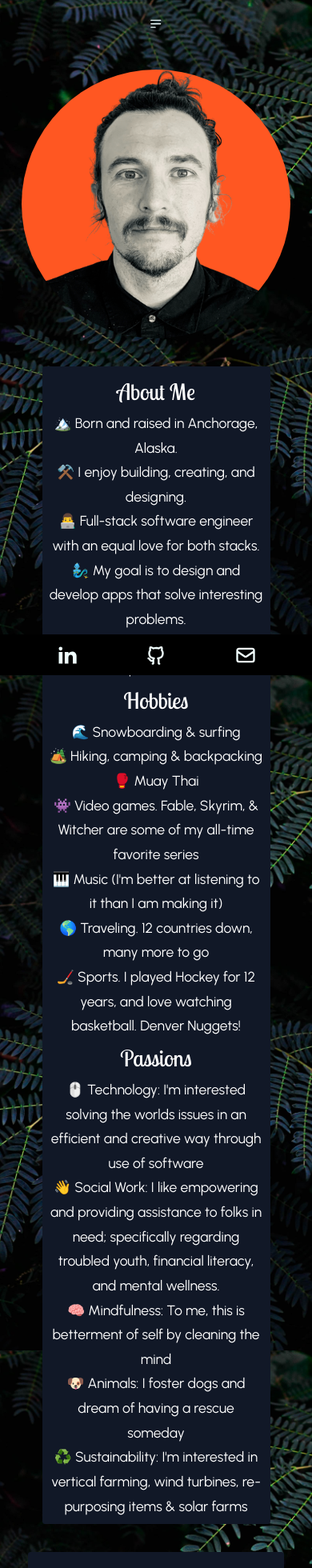
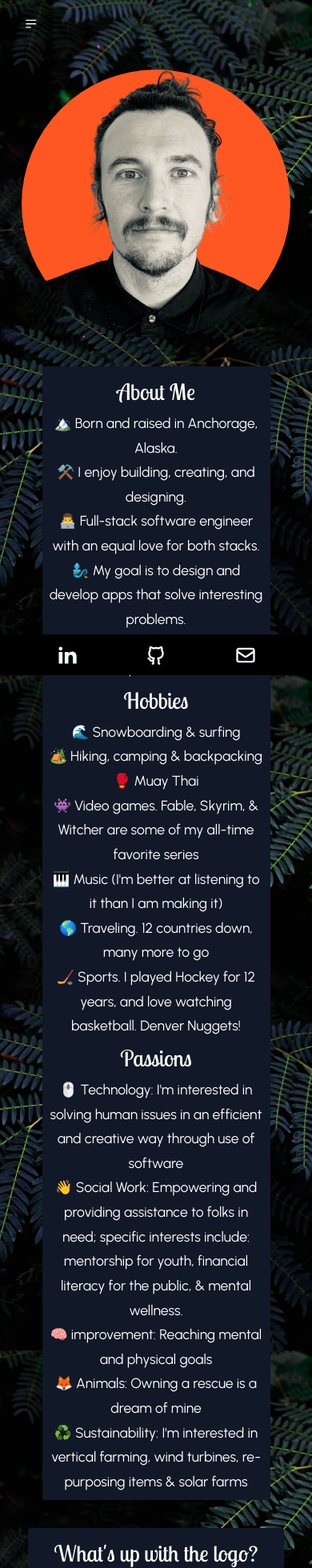
Before and after one commit to chalonlubin/chalonlubin.com, a React (Create React App) app: page /about in a window 390 px wide. Shown: the top 1960 px of the page at 80% size. Built offline with nearby package versions, Linux system fonts and the light colour scheme.

Commit message:
Update navbar hamburger location and font, add padding to hero on mobile, adjust about me content

```diff
--- a/src/components/Navbar.js
+++ b/src/components/Navbar.js
@@ -19,7 +19,7 @@ function Navbar() {
         ></img>
         <p> | Chalon.dev</p>
       </NavLink>
-      <div className="hamburger dropdown">
+      <div className="hamburger dropdown mx-5">
         <label tabIndex={0} className="btn btn-ghost btn-circle">
           <svg
             xmlns="http://www.w3.org/2000/svg"
@@ -38,7 +38,7 @@ function Navbar() {
         </label>
         <ul
           tabIndex={0}
-          className="menu menu-compact dropdown-content mt-3 p-2 shadow bg-gray-600 rounded-box w-52"
+          className=" dropdown-content flex flex-col mx-3 p-2 shadow bg-gray-900/90 rounded-box"
         >
           <li>
             <NavLink to="/" className="home-link">
--- a/src/routes/About.js
+++ b/src/routes/About.js
@@ -51,20 +51,19 @@ function About() {
           <h2 className="About-title">Passions</h2>
           <ul>
             <li>
-              🖱️ Technology: I'm interested solving the worlds issues in an
+              🖱️ Technology: I'm interested in solving human issues in an
               efficient and creative way through use of software
             </li>
             <li>
-              👋 Social Work: I like empowering and providing assistance to
-              folks in need; specifically regarding troubled youth, financial
-              literacy, and mental wellness.
+              👋 Social Work: Empowering and providing assistance to
+              folks in need; specific interests include: mentorship for youth, financial
+              literacy for the public, & mental wellness.
             </li>
             <li>
-              🧠 Mindfulness: To me, this is betterment of self by cleaning the
-              mind
+              🧠 improvement: Reaching mental and physical goals
             </li>
             <li>
-              🐶 Animals: I foster dogs and dream of having a rescue someday
+              🦊 Animals: Owning a rescue is a dream of mine
             </li>
             <li>
               ♻️ Sustainability: I'm interested in vertical farming, wind
--- a/src/sass/Home.scss
+++ b/src/sass/Home.scss
@@ -7,6 +7,8 @@
   text-align: center;
   justify-content: center;
   align-items: center;
+  padding: 2%;
+  margin: 2%;
   p {
     font-size: 1.5rem;
     font-weight: bold;
--- a/src/sass/Navbar.scss
+++ b/src/sass/Navbar.scss
@@ -17,7 +17,6 @@
     flex-direction: row;
     @media screen and (max-width: 780px) {
       display: none;
-      flex-direction: column;
     }
   }
   .logo-image {
@@ -29,6 +28,7 @@
     display: none;
     @media screen and (max-width: 780px) {
       display: block;
+      font-family: $para-font;
     }
   }
   .nav-list {
@@ -63,5 +63,6 @@
 
   @media screen and (max-width: 780px) {
     flex-direction: column;
+    align-items: flex-start;
   }
 }
```
